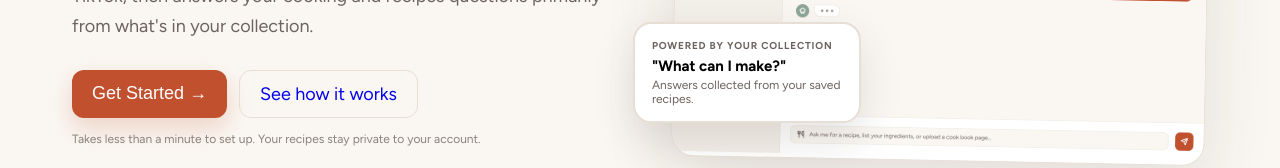
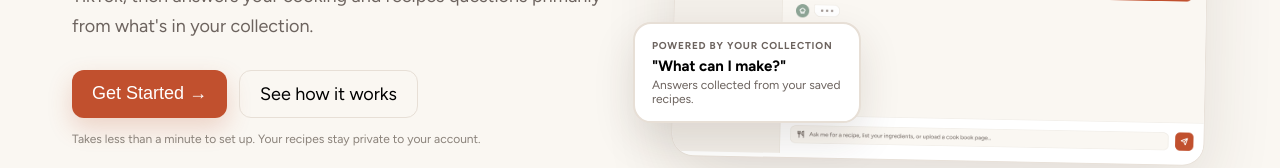
Before and after one commit to alishayb/recipie, a React (Vite) app in the folder frontend/: page / in a window 1280 px wide. Shown: the part 448-616 px from the top of the page. Built offline with nearby package versions, Linux system fonts and the light colour scheme; no server answers.

Commit message:
fix a button

```diff
--- a/frontend/src/LandingPage.css
+++ b/frontend/src/LandingPage.css
@@ -179,10 +179,6 @@ h1 {
 
   &.secondary {
     border: 1px solid #e7dfd6;
-
-    a {
-      color: #6c635e;
-    }
 
     &:hover {
       background: white;
--- a/frontend/src/index.css
+++ b/frontend/src/index.css
@@ -19,6 +19,7 @@ html {
 }
 
 a {
+  color: inherit;
   text-decoration: none;
 
   &:visited {
```
